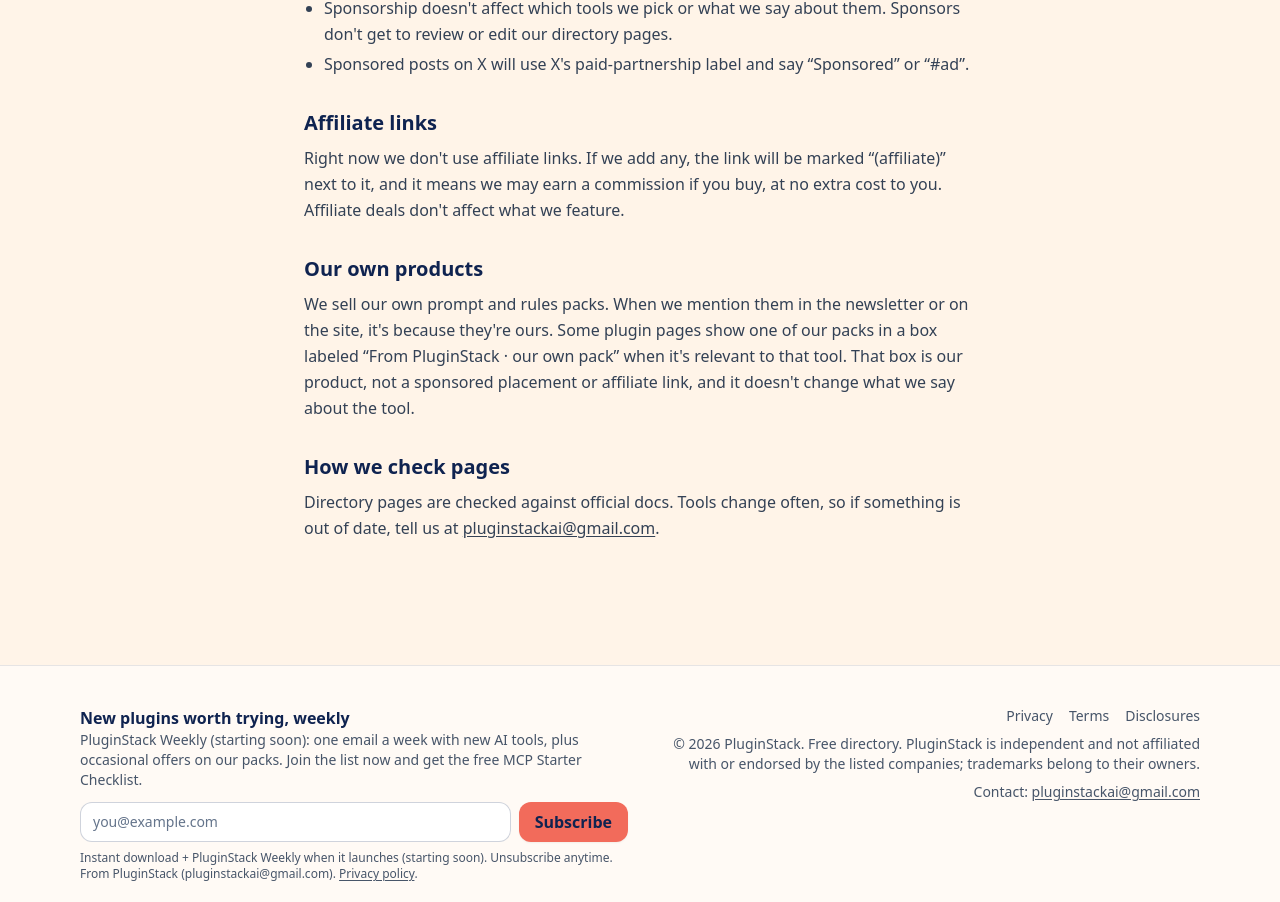
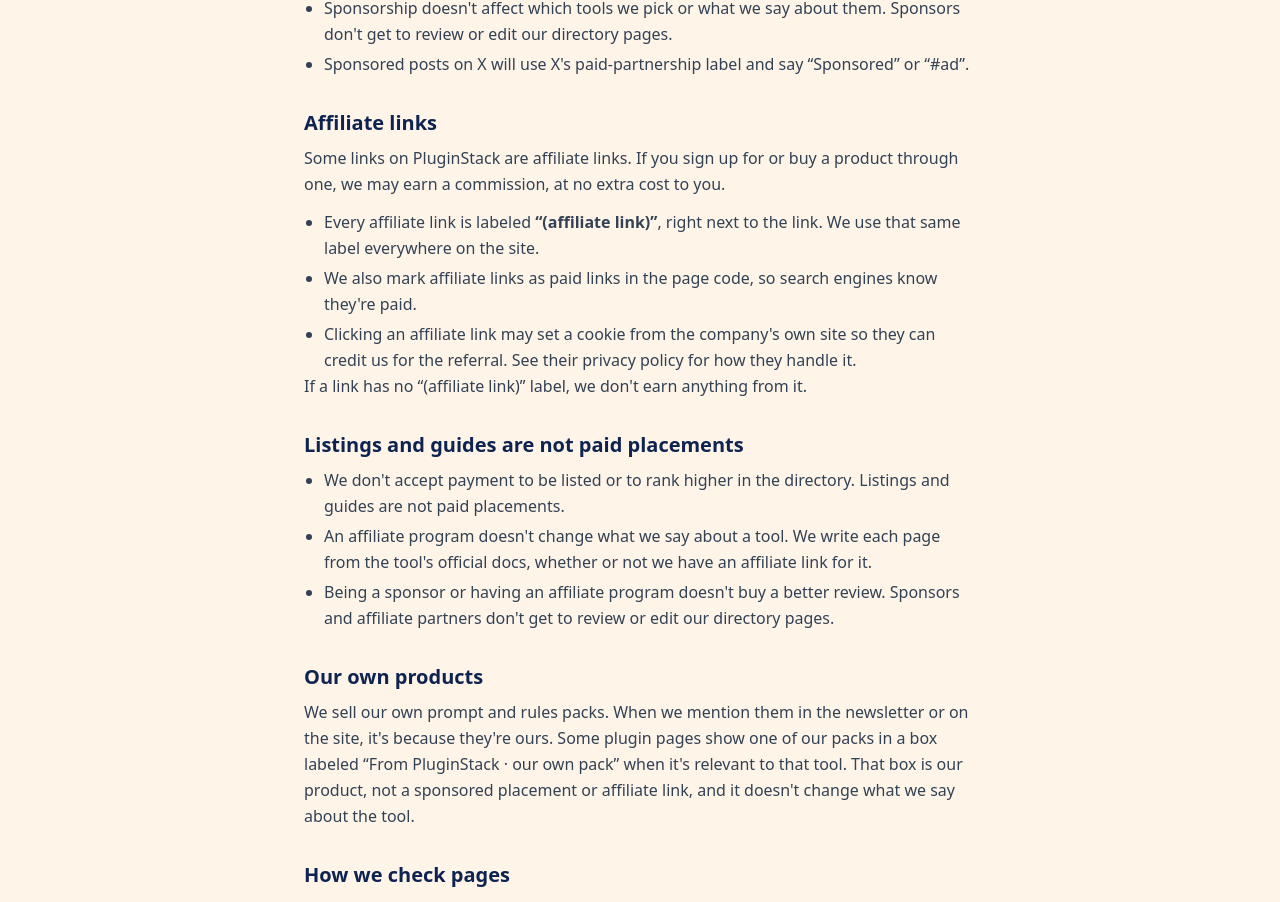
Before and after one commit to pluginstackai/pluginstack, a Next.js app: page /disclosures in a window 1280 px wide. Shown: the part 533-1435 px from the top of the page. Built offline with nearby package versions, Linux system fonts and the light colour scheme.

Commit message:
Disclosures: affiliate-ready wording ((affiliate link) label, no paid placements, editorial independence)

```diff
--- a/src/app/disclosures/page.tsx
+++ b/src/app/disclosures/page.tsx
@@ -3,7 +3,7 @@ import Prose from '../../components/Prose';
 import { site } from '../../lib/data';
 export const metadata = pageMeta({ title: 'Disclosures', description: `How ${site.name} handles sponsorships, affiliate links and independence.`, path: '/disclosures/' });
 export default function Page() {
-  return (<Prose title="Disclosures" updated="October 19, 2026">
+  return (<Prose title="Disclosures" updated="October 27, 2026">
     <h2>Not affiliated</h2>
     <p><b>Not affiliated with or endorsed by the listed companies; trademarks belong to their owners.</b> {site.name} is an independent site. We mention product names only to describe what each tool is and what it works with.</p>
     <h2>Sponsorships</h2>
@@ -13,8 +13,20 @@ export default function Page() {
       <li>Sponsorship doesn't affect which tools we pick or what we say about them. Sponsors don't get to review or edit our directory pages.</li>
       <li>Sponsored posts on X will use X's paid-partnership label and say “Sponsored” or “#ad”.</li>
     </ul>
-    <h2>Affiliate links</h2>
-    <p>Right now we don't use affiliate links. If we add any, the link will be marked “(affiliate)” next to it, and it means we may earn a commission if you buy, at no extra cost to you. Affiliate deals don't affect what we feature.</p>
+    <h2 id="affiliate-links">Affiliate links</h2>
+    <p>Some links on {site.name} are affiliate links. If you sign up for or buy a product through one, we may earn a commission, at no extra cost to you.</p>
+    <ul>
+      <li>Every affiliate link is labeled <b>“(affiliate link)”</b>, right next to the link. We use that same label everywhere on the site.</li>
+      <li>We also mark affiliate links as paid links in the page code, so search engines know they're paid.</li>
+      <li>Clicking an affiliate link may set a cookie from the company's own site so they can credit us for the referral. See their privacy policy for how they handle it.</li>
+    </ul>
+    <p>If a link has no “(affiliate link)” label, we don't earn anything from it.</p>
+    <h2 id="editorial-independence">Listings and guides are not paid placements</h2>
+    <ul>
+      <li>We don't accept payment to be listed or to rank higher in the directory. Listings and guides are not paid placements.</li>
+      <li>An affiliate program doesn't change what we say about a tool. We write each page from the tool's official docs, whether or not we have an affiliate link for it.</li>
+      <li>Being a sponsor or having an affiliate program doesn't buy a better review. Sponsors and affiliate partners don't get to review or edit our directory pages.</li>
+    </ul>
     <h2 id="our-products">Our own products</h2>
     <p>We sell our own prompt and rules packs. When we mention them in the newsletter or on the site, it's because they're ours. Some plugin pages show one of our packs in a box labeled “From PluginStack · our own pack” when it's relevant to that tool. That box is our product, not a sponsored placement or affiliate link, and it doesn't change what we say about the tool.</p>
     <h2>How we check pages</h2>
--- a/src/lib/seo.ts
+++ b/src/lib/seo.ts
@@ -58,7 +58,7 @@ export const latest = (items: ListedPlugin[]) => items.map(p => p.updated).filte
 /** Last significant content change for static pages (update when you change a page's content). */
 export const PAGE_UPDATED: Record<string, string> = {
   '/packs/': '2026-10-19', '/get-unstuck/': '2026-10-16', '/sponsor/': '2026-10-18',
-  '/mcp-server-requirements/': '2026-10-27', '/start-here/': '2026-10-27', '/badge/': '2026-10-27', '/privacy/': '2026-10-19', '/terms/': '2026-10-19', '/disclosures/': '2026-10-19',
+  '/mcp-server-requirements/': '2026-10-27', '/start-here/': '2026-10-27', '/badge/': '2026-10-27', '/privacy/': '2026-10-19', '/terms/': '2026-10-19', '/disclosures/': '2026-10-27',
 };
 
 export const ORG_ID = `${site.url}/#organization`;
```
